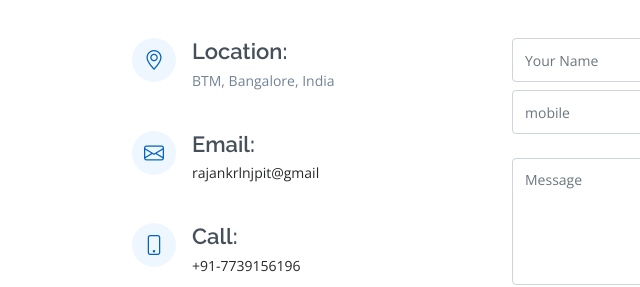
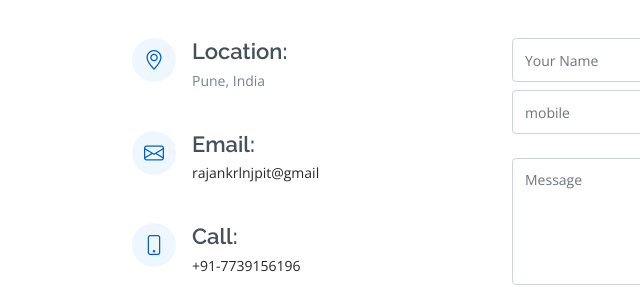
Before and after one commit to rajan-kumar-sah/web, a plain HTML site: page index.html in a window 1280 px wide. Shown: the part 8408-8695 px from the top of the page, 0-640 px from the left. Drawn offline with nearby package versions, Linux system fonts and the light colour scheme; files whose address does not match are found by name.

Commit message:
Update index.html

```diff
--- a/index.html
+++ b/index.html
@@ -1021,7 +1021,7 @@
               <div class="address">
                 <i class="bi bi-geo-alt"></i>
                 <h4>Location:</h4>
-                <p>BTM, Bangalore, India</p>
+                <p>Pune, India</p>
               </div>
 
               <div class="email">
```
